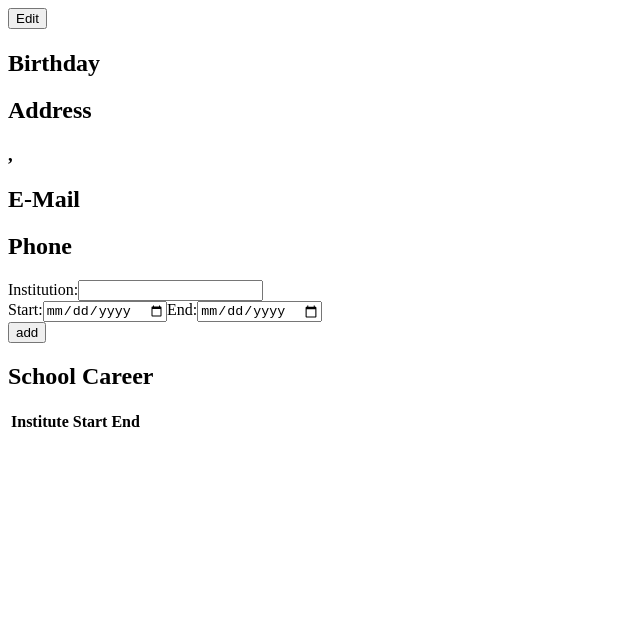
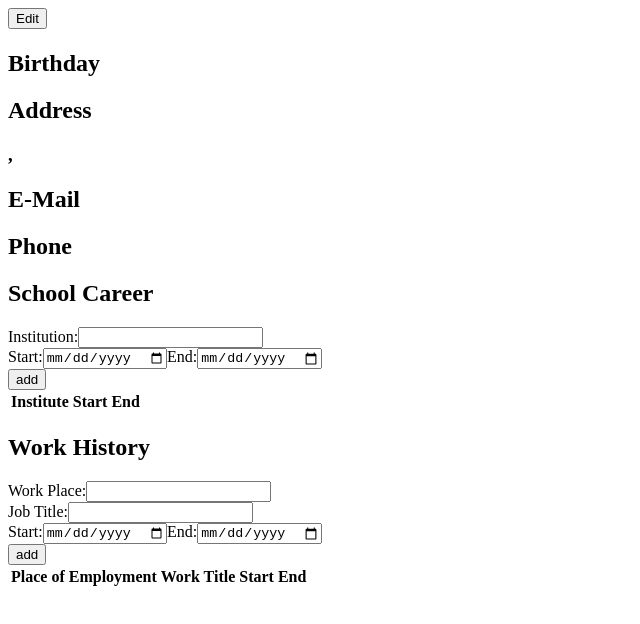
Before and after one commit to JPcookie290/project-cv-application, a React (Vite) app: page / in a window 1280 px wide. Shown: the top 624 px of the page, without its empty margins (0-640 px from the left). Built offline with nearby package versions, Linux system fonts and the light colour scheme.

Commit message:
Workhistordata added

```diff
--- a/src/App.tsx
+++ b/src/App.tsx
@@ -1,12 +1,13 @@
 import PersonalData from "./components/PersonalData";
 import EducationData from "./components/EducationData";
-import { FormEvent, useState } from "react";
+import WorkHistoryData from "./components/WorkHistoryData";
 
 function App() {
   return (
     <>
       <PersonalData />
       <EducationData />
+      <WorkHistoryData />
     </>
   );
 }
--- a/src/components/EducationData.tsx
+++ b/src/components/EducationData.tsx
@@ -28,6 +28,7 @@ export default function EducationData() {
   };
   return (
     <>
+      <h2>School Career</h2>
       <EducationDataInput
         school={singleSchool}
         setSchool={setSingleSchool}
--- a/src/components/EducationDataView.tsx
+++ b/src/components/EducationDataView.tsx
@@ -4,9 +4,14 @@ interface Props {
   remove: (name: string) => void;
 }
 export default function EducationDataView({ schools, remove }: Props) {
+  const checkDate = (date: string) => {
+    if (date === "") {
+      return "current";
+    } else {
+      return date;
+    }
+  };
   return (
-    <>
-      <h2>School Career</h2>
     <table>
       <tr>
         <th>Institute</th>
@@ -18,13 +23,12 @@ export default function EducationDataView({ schools, remove }: Props) {
         <tr key={school.name}>
           <td>{school.name}</td>
           <td>{school.start}</td>
-            <td>{school.end}</td>
+          <td>{checkDate(school.end)}</td>
           <td>
             <button onClick={() => remove(school.name)}>X</button>
           </td>
         </tr>
       ))}
     </table>
-    </>
   );
 }
--- /dev/null
+++ b/src/components/WorkHistoryData.tsx
@@ -0,0 +1,34 @@
+import { FormEvent, useState } from "react";
+import WorkHistoryDataInput from "./WorkHistoryDataInput";
+import { IWorkInput } from "./Interfaces";
+import WorkHistoryDataView from "./WorkHistoryDataView";
+
+export default function WorkHistoryData() {
+  const [work, setWork] = useState<IWorkInput>({
+    name: "",
+    title: "",
+    start: "",
+    end: "",
+  });
+  const [workHistory, setWorkHistory] = useState<IWorkInput[]>([]);
+
+  const addWork = (e: FormEvent) => {
+    e.preventDefault();
+    setWorkHistory([...workHistory, work]);
+    console.log(workHistory);
+  };
+  const removeWork = (name: string, title: string) => {
+    setWorkHistory((prevWork) => {
+      return prevWork.filter((work) => {
+        return work.name + work.title !== name + title;
+      });
+    });
+  };
+  return (
+    <>
+      <h2>Work History</h2>
+      <WorkHistoryDataInput work={work} setWork={setWork} addWork={addWork} />
+      <WorkHistoryDataView workHistory={workHistory} remove={removeWork} />
+    </>
+  );
+}
--- a/src/components/WorkHistoryDataInput.tsx
+++ b/src/components/WorkHistoryDataInput.tsx
@@ -0,0 +1,58 @@
+import { FormEvent, ChangeEvent } from "react";
+import { IWorkInput } from "./Interfaces";
+
+interface Props {
+  work: IWorkInput;
+  setWork: (work: {
+    name: string;
+    title: string;
+    start: string;
+    end: string;
+  }) => void;
+  addWork: (e: FormEvent<HTMLFormElement>) => void;
+}
+
+export default function WorkHistoryDataInput({
+  work,
+  setWork,
+  addWork,
+}: Props) {
+  const changeData = (e: ChangeEvent<HTMLInputElement>, name: string) => {
+    setWork({ ...work, [name]: e.target.value });
+  };
+  return (
+    <form onSubmit={addWork}>
+      <div>
+        <label>Work Place:</label>
+        <input
+          type="text"
+          value={work.name}
+          onChange={(e) => changeData(e, "name")}
+        />
+      </div>
+      <div>
+        <label>Job Title:</label>
+        <input
+          type="text"
+          value={work.title}
+          onChange={(e) => changeData(e, "title")}
+        />
+      </div>
+      <div>
+        <label>Start:</label>
+        <input
+          type="date"
+          value={work.start}
+          onChange={(e) => changeData(e, "start")}
+        />
+        <label>End:</label>
+        <input
+          type="date"
+          value={work.end}
+          onChange={(e) => changeData(e, "end")}
+        />
+      </div>
+      <button type="submit">add</button>
+    </form>
+  );
+}
--- /dev/null
+++ b/src/components/WorkHistoryDataView.tsx
@@ -0,0 +1,37 @@
+import { IWorkInput } from "./Interfaces";
+interface Props {
+  workHistory: IWorkInput[];
+  remove: (name: string, title: string) => void;
+}
+
+export default function WorkHistoryDataView({ workHistory, remove }: Props) {
+  const checkDate = (date: string) => {
+    if (date === "") {
+      return "current";
+    } else {
+      return date;
+    }
+  };
+  return (
+    <table>
+      <tr>
+        <th>Place of Employment</th>
+        <th>Work Title</th>
+        <th>Start</th>
+        <th>End</th>
+        <th></th>
+      </tr>
+      {workHistory.map((work) => (
+        <tr key={work.name + work.title}>
+          <td>{work.name}</td>
+          <td>{work.title}</td>
+          <td>{work.start}</td>
+          <td>{checkDate(work.end)}</td>
+          <td>
+            <button onClick={() => remove(work.name, work.title)}>X</button>
+          </td>
+        </tr>
+      ))}
+    </table>
+  );
+}
```
Also changed, not shown: src/components/Interfaces.tsx (+8 -1 lines). Lines whose indentation alone changed are shown as unchanged.
